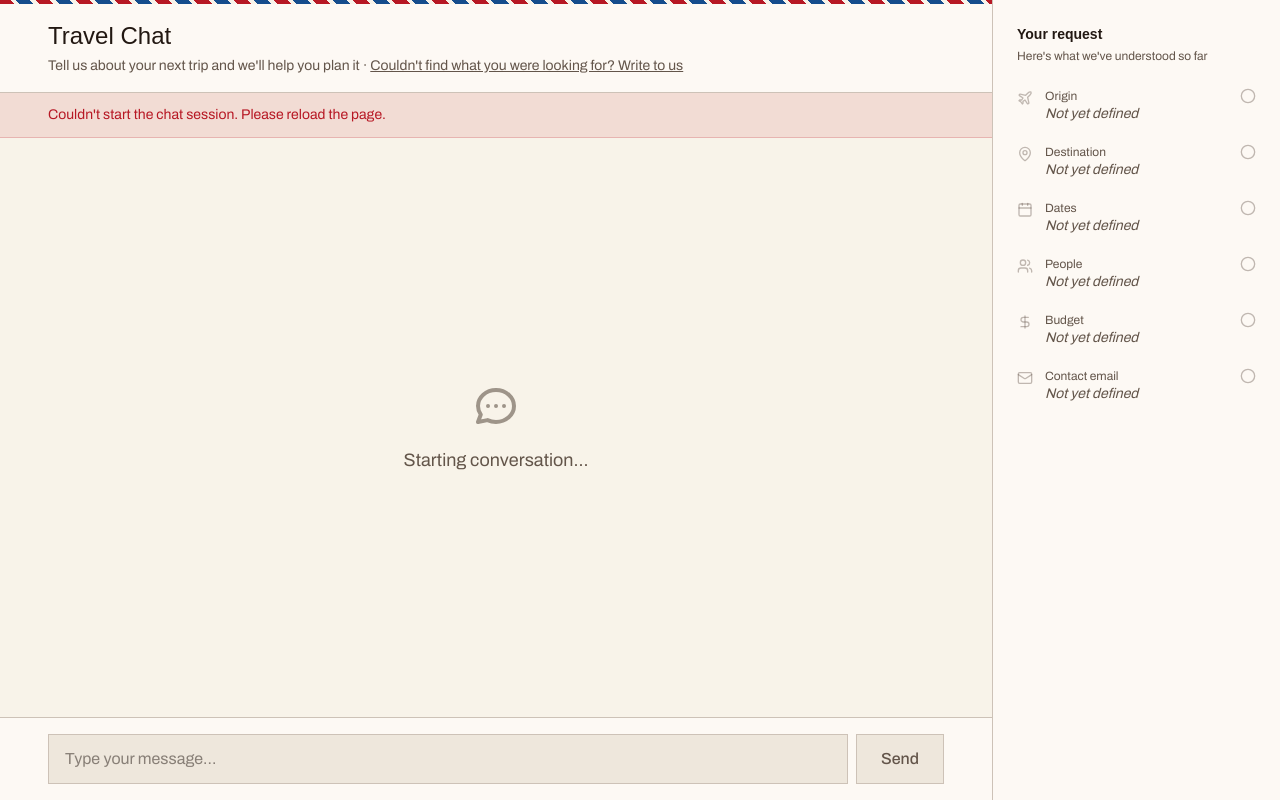
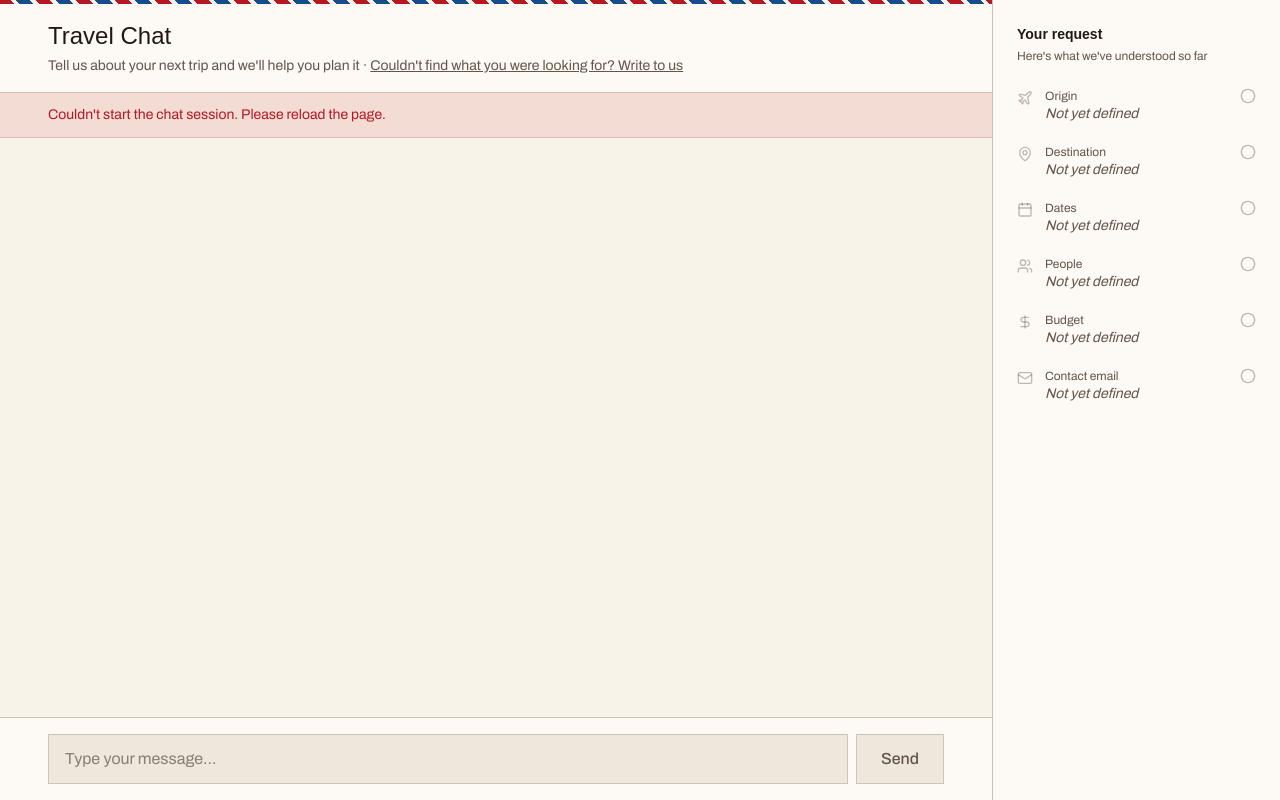
Before and after one commit to AdrianRCV/webtravel-monorepo, a Next.js app in the folder apps/web/: page /en/chat in a window 1280 px wide. Built offline with nearby package versions, Linux system fonts and the light colour scheme; no server answers; a web font is replaced by a local one.

Commit message:
fix(web): don't render permanent loading state under the chat-limit error banner

```diff
--- a/apps/web/src/app/[locale]/(public)/chat/components/ChatInterface.tsx
+++ b/apps/web/src/app/[locale]/(public)/chat/components/ChatInterface.tsx
@@ -246,7 +246,7 @@ export function ChatInterface() {
             </div>
           )}
 
-          {messages.length === 0 && !isSessionLoading ? (
+          {initError && !sessionId ? null : messages.length === 0 && !isSessionLoading ? (
             <div className="flex-1 flex items-center justify-center px-4">
               <div className="text-center text-muted-foreground">
                 <svg
```
